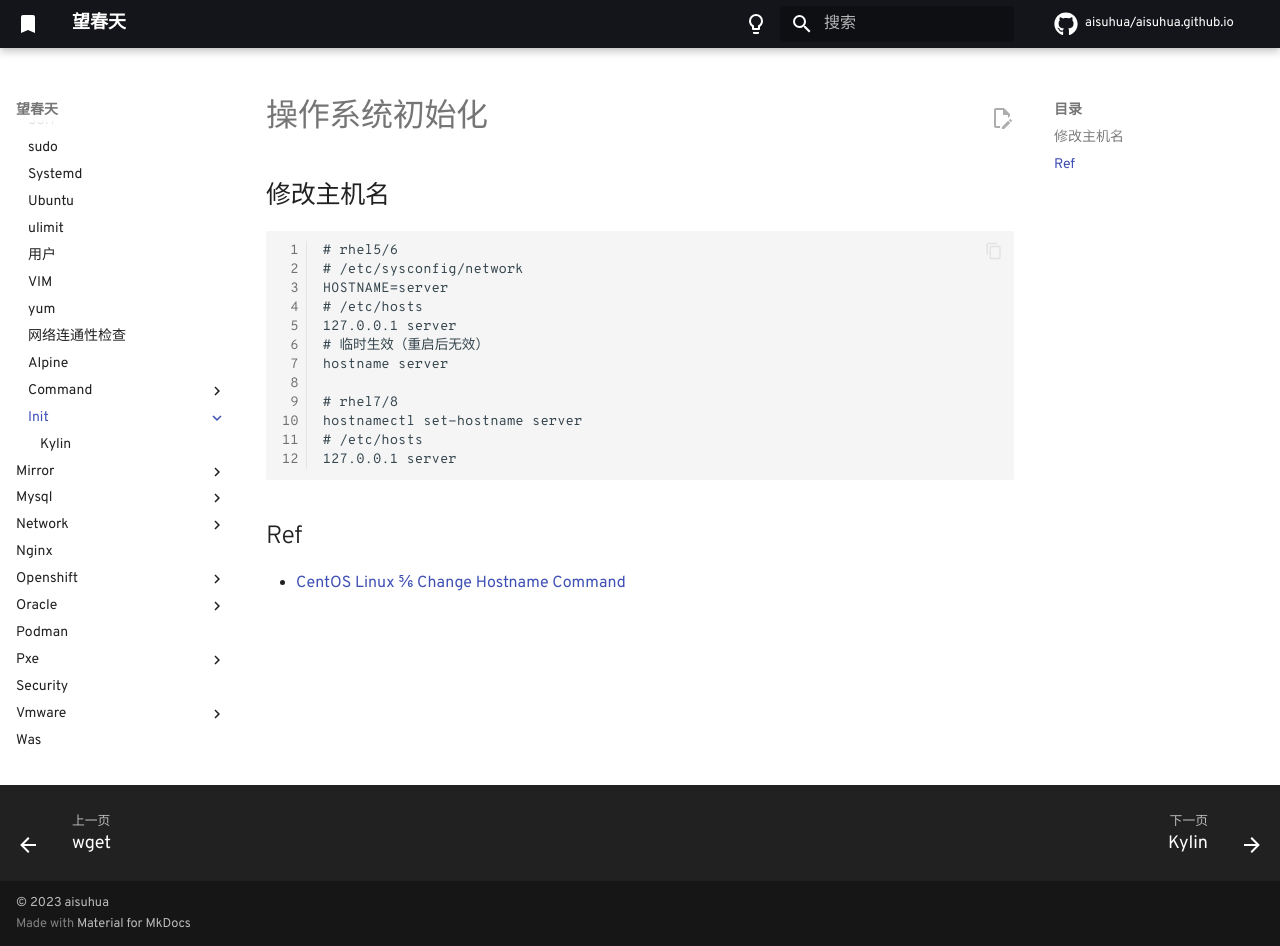
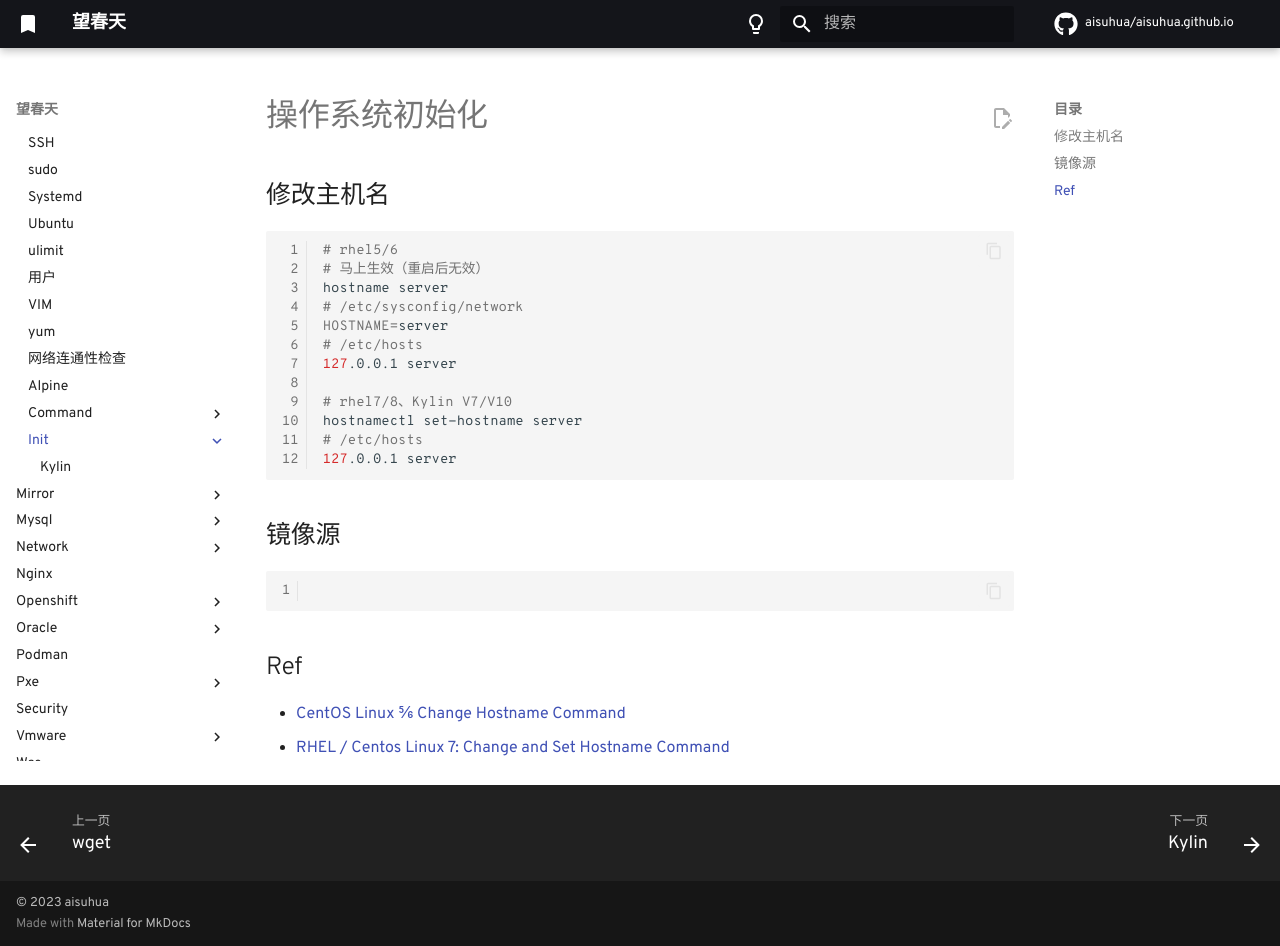
Before and after one commit to aisuhua/aisuhua.github.io, an MkDocs documentation site: the page built from docs/linux/init/README.md, in a window 1280 px wide and 946 px high. Built offline with MkDocs 1.6.1 and Material for MkDocs 9.7.7, drawn with Linux system fonts in a browser that asks for light colours; comment, search, counter and statistics services are not loaded.

Commit message:
Kylin.md README.md

````diff
--- a/docs/linux/init/README.md
+++ b/docs/linux/init/README.md
@@ -2,23 +2,29 @@
 
 ## 修改主机名
 
-```
+```sh
 # rhel5/6
+# 马上生效（重启后无效）
+hostname server
 # /etc/sysconfig/network
 HOSTNAME=server
 # /etc/hosts
 127.0.0.1 server
-# 临时生效（重启后无效）
-hostname server
 
-# rhel7/8
+# rhel7/8、Kylin V7/V10
 hostnamectl set-hostname server
 # /etc/hosts
 127.0.0.1 server
+```
 
+## 镜像源
+
+```sh
 
 ```
+
 
 ## Ref
 
 - [CentOS Linux 5/6 Change Hostname Command](https://www.cyberciti.biz/faq/centos-hostname-change-command-line/)
+- [RHEL / Centos Linux 7: Change and Set Hostname Command](https://www.cyberciti.biz/faq/rhel-redhat-centos-7-change-hostname-command/)
````
